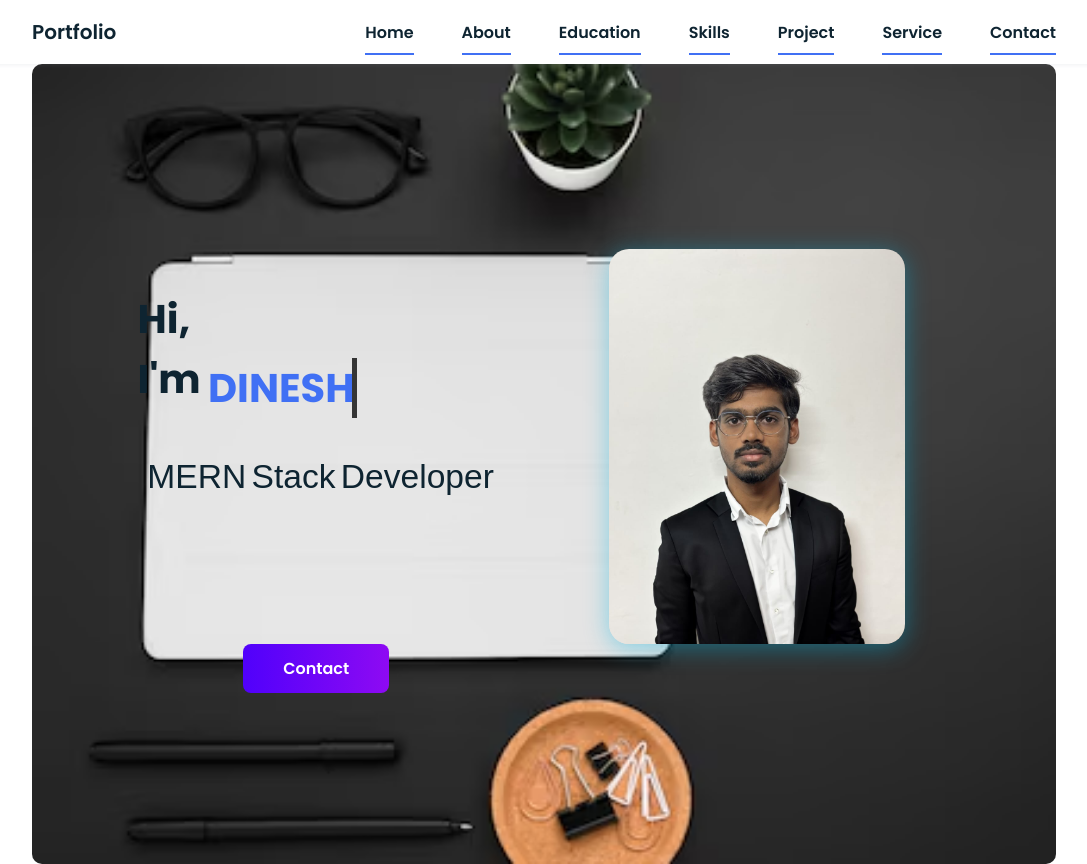
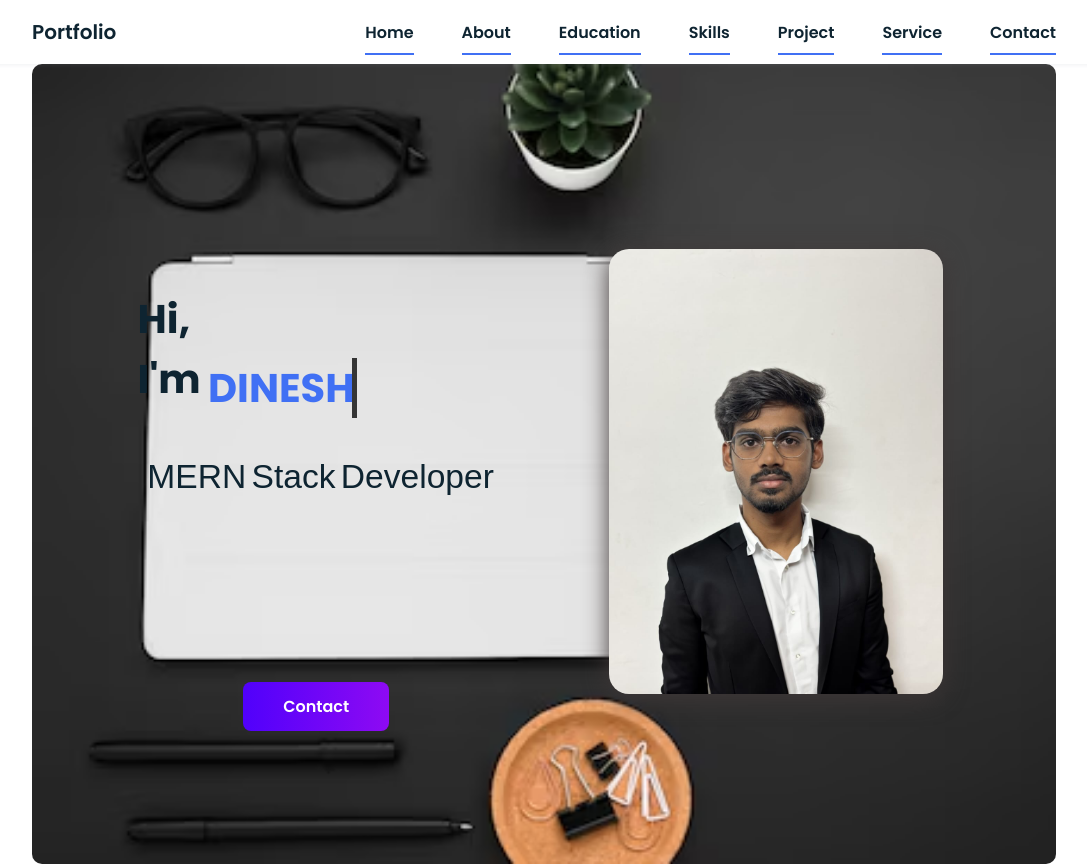
Before and after one commit to StudentDinesh/portfolio, a plain HTML site: page index.html in a window 1280 px wide. Shown: the top 864 px of the page, without its empty margins (96-1183 px from the left). Drawn offline with nearby package versions, Linux system fonts and the light colour scheme.

Commit message:
Update style.css

```diff
--- a/style.css
+++ b/style.css
@@ -334,12 +334,12 @@ img {
   margin-left: 76%;
   margin-top: -35%;
 }
-img{
+.img img{
   height: 80%;
-  width: 70%;
+  width: 79%;
   margin-left: 10%;
   border-radius: 20px;
-  box-shadow: 0 4px 25px rgba(3, 181, 226, 0.438);
+  box-shadow: 0 4px 25px rgb(63, 55, 55);
 }
 /* BUTTONS */
 .button {
@@ -350,10 +350,10 @@ img{
   border-radius: 0.5rem;
   background: var(--gardient-color);
   margin-left: 30%;
-  margin-top: 0%;
+  margin-top: -9%;
 }
 .button:hover {
-  box-shadow: 0 10px 36px rgba(0, 0, 0, 0.15);
+  box-shadow: 0 10px 36px rgb(66, 104, 110);
 }
 .section {
   padding-top: 3rem;
@@ -735,7 +735,6 @@ r{
 }
 .work_img img {
   margin-top: 0%;
-  margin-left: 15%;
   padding: 10px;
   transition: 1s;
   cursor: pointer;
@@ -768,7 +767,6 @@ h1{
 .work1_img img {
   transition: 1s;
   margin-top: 0%;
-  margin-left: 15%;
   padding: 10px;
   cursor: pointer;
 }
@@ -849,6 +847,7 @@ h1{
   align-self: center;
   margin-top: auto;
 }
+
 /* contact */
 .contact{
   height: auto;
@@ -1053,7 +1052,7 @@ h1{
     margin-left: 0%;
     width: 80%;
   }
-   @media screen and (max-width: 576px) {
+  @media screen and (max-width: 576px) {
     /* Adjust font sizes */
     :root {
       --big-font-size: 1.5rem;
@@ -1255,3 +1254,87 @@ h1{
       font-size: 10px;
     }
   }
+
+  /* .qualification__data{
+    margin-left: 0%;
+   }
+   .qualification__rounder{
+    display: none;
+   }
+   .qualification__line{
+    display: none;
+   }
+   .first .qualification__title{
+    margin-left: 100%;
+   }
+   .first .qualification__subtitle{
+    margin-left: 3%;
+    width: 230%;
+   }
+   .first .services__modal-title{
+    width: 120%;
+    font-size: 14px;
+   }
+   .first p2{
+    font-size: 12px;
+    position: relative;
+    left: 40%;
+   }
+   .first p3{
+    margin-left: 40%;
+    font-size: 12px;
+   }
+   .qualification__title{
+    margin-left: -27%;
+   }
+   .qualification__subtitle{
+    width: 230%;
+    margin-left: -120%;
+   }
+   .services__modal-title{
+    width: 120%;
+    font-size: 14px;
+    margin-left: -100%;
+   }
+   p2{
+    font-size: 12px;
+    position: relative;
+    left: -70%;
+   }
+   .two .qualification__title{
+    margin-left: 80%;
+    width: 100%;
+   }
+   .two .qualification__subtitle{
+    margin-left: 3%;
+    width: 230%;
+   }
+   .two p2{
+    font-size: 12px;
+    position: relative;
+    left: 40%; */
+   }
+   /* .skills_text{
+    display: none;
+   } */
+   /* .pro h1{
+    margin-top: 5%;
+    margin-left: 10%;
+   } */
+   /* .work1_img{
+    display: none;
+   } */
+   /* .pro p{
+    width: 90%;
+    margin-left: 3%;
+    text-align: justify;
+   }
+   .pro a {
+    margin-left: 30%;
+   } */
+   /* .pro1{
+    display: none;
+   }
+   p1{
+    font-size: 18px;
+   } */
```
